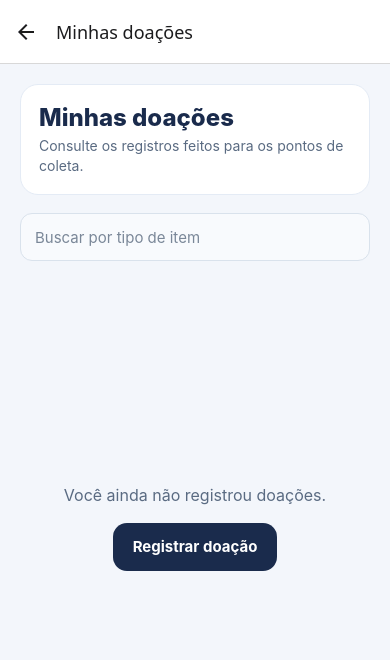
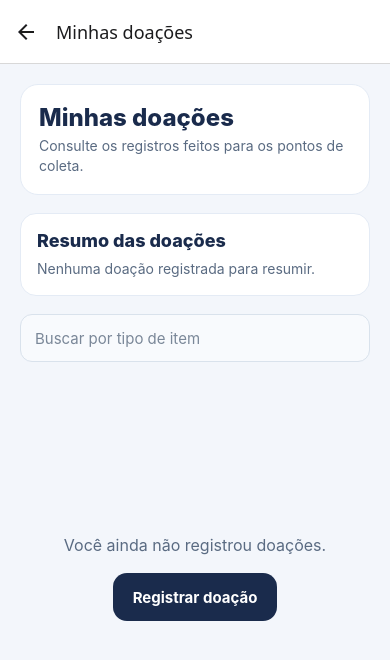
Before and after one commit to eduardaczza/instituto-mao-amiga, a React Native app: screen /Historico in a window 390 px wide. Shown: the top 660 px of the page. Built offline with nearby package versions, Linux system fonts and the light colour scheme.

Commit message:
feat: resumo com totais por tipo refs #13

```diff
--- a/TelaHistoricoDoacoes.tsx
+++ b/TelaHistoricoDoacoes.tsx
@@ -18,6 +18,12 @@ type Doacao = {
   quantidade: string;
   pontoDestino: string;
   criadoEm: string;
+};
+
+type TotalPorTipo = {
+  tipoItem: string;
+  quantidadeTotal: number;
+  numeroDoacoes: number;
 };
 
 type RootStackParamList = {
@@ -109,6 +115,25 @@ export default function TelaHistoricoDoacoes({ navigation }: Props) {
   const doacoesFiltradas = doacoes.filter((doacao) =>
     doacao.tipoItem.toLocaleLowerCase('pt-BR').includes(termoBusca)
   );
+  const totaisPorTipo = Object.values(
+    doacoes.reduce<Record<string, TotalPorTipo>>((totais, doacao) => {
+      const chave = doacao.tipoItem.trim().toLocaleLowerCase('pt-BR');
+      const quantidade = Number(doacao.quantidade);
+      const quantidadeValida = Number.isFinite(quantidade) ? quantidade : 0;
+
+      if (!totais[chave]) {
+        totais[chave] = {
+          tipoItem: doacao.tipoItem.trim(),
+          quantidadeTotal: 0,
+          numeroDoacoes: 0,
+        };
+      }
+
+      totais[chave].quantidadeTotal += quantidadeValida;
+      totais[chave].numeroDoacoes += 1;
+      return totais;
+    }, {})
+  ).sort((a, b) => b.quantidadeTotal - a.quantidadeTotal);
 
   return (
     <FlatList
@@ -137,6 +162,35 @@ export default function TelaHistoricoDoacoes({ navigation }: Props) {
             <Text style={styles.subtitulo}>
               Consulte os registros feitos para os pontos de coleta.
             </Text>
+          </View>
+          <View style={styles.resumo}>
+            <Text style={styles.tituloResumo}>Resumo das doações</Text>
+            {carregando ? (
+              <Text style={styles.textoResumo}>Carregando totais...</Text>
+            ) : erro ? (
+              <Text style={styles.textoResumoErro}>
+                Não foi possível carregar o resumo.
+              </Text>
+            ) : doacoes.length === 0 ? (
+              <Text style={styles.textoResumo}>
+                Nenhuma doação registrada para resumir.
+              </Text>
+            ) : (
+              <>
+                <Text style={styles.totalDoacoes}>
+                  Total: {doacoes.length}{' '}
+                  {doacoes.length === 1 ? 'doação' : 'doações'}
+                </Text>
+                {totaisPorTipo.map((total) => (
+                  <Text key={total.tipoItem.toLocaleLowerCase('pt-BR')} style={styles.linhaResumo}>
+                    {total.tipoItem}: {total.quantidadeTotal}{' '}
+                    {total.quantidadeTotal === 1 ? 'unidade' : 'unidades'} em{' '}
+                    {total.numeroDoacoes}{' '}
+                    {total.numeroDoacoes === 1 ? 'doação' : 'doações'}
+                  </Text>
+                ))}
+              </>
+            )}
           </View>
           <View
             style={[
@@ -245,6 +299,41 @@ const styles = StyleSheet.create({
     color: '#5A6B82',
     lineHeight: 20,
   },
+  resumo: {
+    backgroundColor: '#FFFFFF',
+    borderRadius: 16,
+    padding: 16,
+    marginBottom: 18,
+    borderWidth: 1,
+    borderColor: '#E4EBF5',
+  },
+  tituloResumo: {
+    color: '#1A2B4C',
+    fontSize: 18,
+    fontWeight: '800',
+    marginBottom: 8,
+  },
+  totalDoacoes: {
+    color: '#40516A',
+    fontSize: 14,
+    fontWeight: '700',
+    marginBottom: 6,
+  },
+  linhaResumo: {
+    color: '#40516A',
+    fontSize: 14,
+    lineHeight: 21,
+  },
+  textoResumo: {
+    color: '#5A6B82',
+    fontSize: 14,
+    lineHeight: 20,
+  },
+  textoResumoErro: {
+    color: '#B42318',
+    fontSize: 14,
+    lineHeight: 20,
+  },
   buscaContainer: {
     flexDirection: 'row',
     alignItems: 'center',
```
